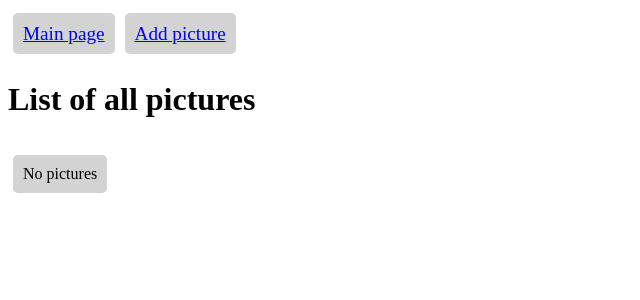
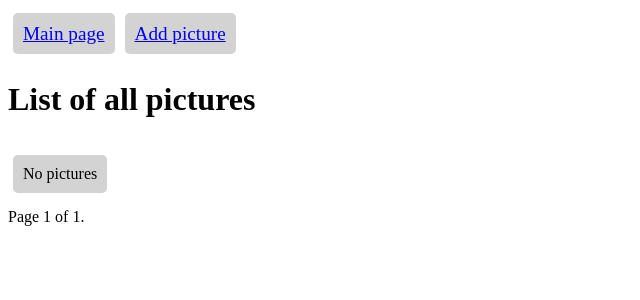
Before and after one commit to yadlouskin/SGSTestTask, a Django app: page /picts/ in a window 1280 px wide. Shown: the top 300 px of the page, without its empty margins (0-640 px from the left). Run offline with Django 5.2, Linux system fonts and the light colour scheme; data that the repository does not hold is empty.

Commit message:
Add pagination to pictures list

```diff
--- a/src/picts/templates/picts/base.html
+++ b/src/picts/templates/picts/base.html
@@ -31,5 +31,10 @@
             <div class="elem">Dummy element</div>
         {% endblock %}
     </div>
+
+    <div class="main navigation">
+        {% block navigation %}
+        {% endblock %}
+    </div>
 </body>
 </html>
--- a/src/picts/templates/picts/picts_list.html
+++ b/src/picts/templates/picts/picts_list.html
@@ -12,3 +12,21 @@
         <div class="elem">No pictures</div>
     {% endfor %}
 {% endblock %}
+
+{% block navigation %}
+    <span class="step-links">
+        {% if page_obj.has_previous %}
+            <a href="?page=1">&laquo; first</a>
+            <a href="?page={{ page_obj.previous_page_number }}">previous</a>
+        {% endif %}
+
+        <span class="current">
+            Page {{ page_obj.number }} of {{ page_obj.paginator.num_pages }}.
+        </span>
+
+        {% if page_obj.has_next %}
+            <a href="?page={{ page_obj.next_page_number }}">next</a>
+            <a href="?page={{ page_obj.paginator.num_pages }}">last &raquo;</a>
+        {% endif %}
+    </span>
+{% endblock %}
--- a/src/picts/views.py
+++ b/src/picts/views.py
@@ -9,6 +9,7 @@ from .utils import DataMixin
 # Create your views here.
 
 class PictsList(DataMixin, ListView):
+    paginate_by = 10
     template_name = 'picts/picts_list.html'
     page_header = 'List of all pictures'
     model = Picts
```
